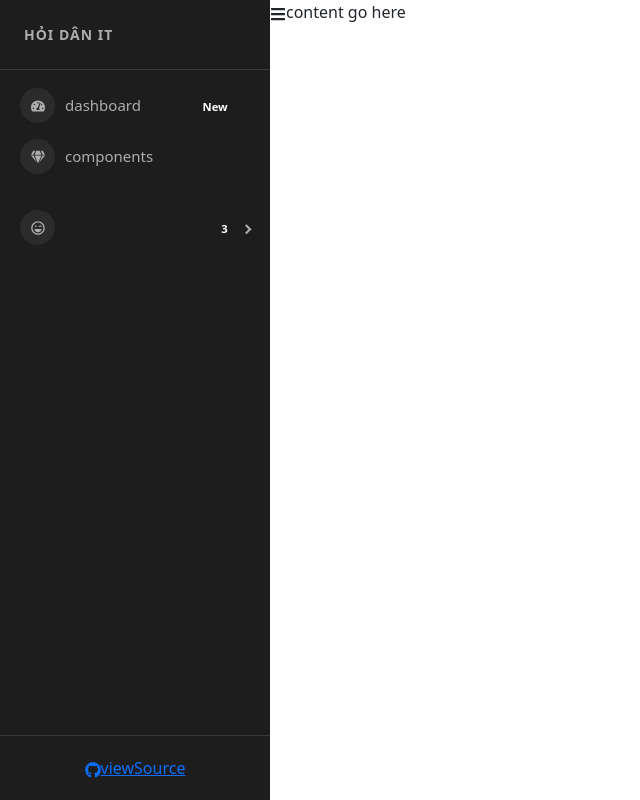
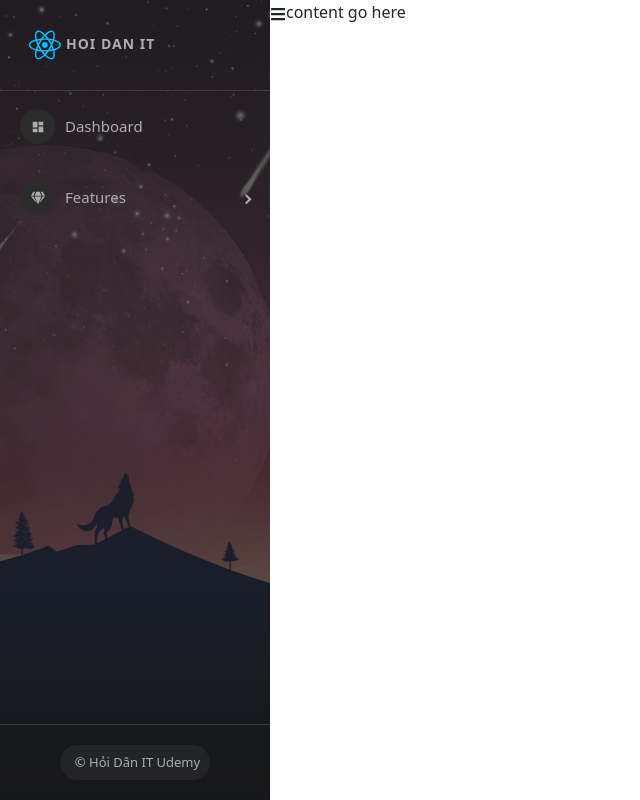
Before and after one commit to VuNQ9/test-demo-react, a React (Create React App) app: page /admins in a window 1280 px wide. Shown: the whole page, without its empty margins (0-640 px from the left). Built offline with nearby package versions, Linux system fonts and the light colour scheme.

Commit message:
video 55

```diff
--- a/package.json
+++ b/package.json
@@ -6,6 +6,7 @@
     "@testing-library/jest-dom": "5.16.4",
     "@testing-library/react": "13.3.0",
     "@testing-library/user-event": "13.5.0",
+    "axios": "0.27.2",
     "bootstrap": "5.2.0",
     "install": "0.13.0",
     "npm": "8.19.2",
@@ -13,10 +14,12 @@
     "react-bootstrap": "2.4.0",
     "react-dom": "18.2.0",
     "react-icons": "4.4.0",
+    "react-paginate": "8.1.3",
     "react-pro-sidebar": "0.7.1",
     "react-redux": "8.0.1",
     "react-router-dom": "6.3.0",
     "react-scripts": "5.0.1",
+    "react-toastify": "9.0.7",
     "redux": "4.2.0",
     "redux-devtools-extension": "2.13.9",
     "redux-thunk": "2.4.1",
--- a/src/components/Admin/SideBar.js
+++ b/src/components/Admin/SideBar.js
@@ -1,4 +1,3 @@
-
 import 'react-pro-sidebar/dist/css/styles.css';
 import {
     ProSidebar,
@@ -9,14 +8,23 @@
     SidebarFooter,
     SidebarContent,
 } from 'react-pro-sidebar';
+
 import { FaTachometerAlt, FaGem, FaList, FaGithub, FaRegLaughWink, FaHeart } from 'react-icons/fa';
-import sidebarBg from "../../assets/bg2.jpg";
+import sidebarBg from '../../assets/bg2.jpg';
+
+
+import { DiReact } from "react-icons/di";
+import { MdDashboard } from "react-icons/md";
+
+import './SideBar.scss';
+
+
 const SideBar = (props) => {
     const { image, collapsed, toggled, handleToggleSidebar } = props;
     return (
         <>
             <ProSidebar
-                image={image ? sidebarBg : false}
+                image={sidebarBg}
                 collapsed={collapsed}
                 toggled={toggled}
                 breakPoint="md"
@@ -35,29 +43,29 @@
                             whiteSpace: 'nowrap',
                         }}
                     >
-                        Hỏi dân IT
+                        <DiReact size={'3em'} color={"00bfff"} />
+                        <span >Hoi Dan IT</span>
                     </div>
                 </SidebarHeader>
 
                 <SidebarContent>
                     <Menu iconShape="circle">
                         <MenuItem
-                            icon={<FaTachometerAlt />}
-                            suffix={<span className="badge red">New</span>}
+                            icon={<MdDashboard />}
                         >
-                            dashboard
+                            Dashboard
                         </MenuItem>
-                        <MenuItem icon={<FaGem />}> components</MenuItem>
                     </Menu>
                     <Menu iconShape="circle">
                         <SubMenu
-                            suffix={<span className="badge yellow">3</span>}
-                            icon={<FaRegLaughWink />}
+                            icon={<FaGem />}
+                            title="Features"
                         >
-                            <MenuItem> 1</MenuItem>
-                            <MenuItem> 2</MenuItem>
-                            <MenuItem> 3</MenuItem>
+                            <MenuItem> Quản lý Users</MenuItem>
+                            <MenuItem > Quản lý Bài Quiz</MenuItem>
+                            <MenuItem> Quản lý Câu Hỏi</MenuItem>
                         </SubMenu>
+
                     </Menu>
                 </SidebarContent>
 
@@ -69,14 +77,13 @@
                         }}
                     >
                         <a
-                            href="https://github.com/azouaoui-med/react-pro-sidebar"
+                            href="https://haryphamdev.github.io/hoidanit-udemy/"
                             target="_blank"
                             className="sidebar-btn"
                             rel="noopener noreferrer"
                         >
-                            <FaGithub />
                             <span style={{ whiteSpace: 'nowrap', textOverflow: 'ellipsis', overflow: 'hidden' }}>
-                                viewSource
+                                &#169; Hỏi Dân IT Udemy
                             </span>
                         </a>
                     </div>
--- /dev/null
+++ b/src/components/Admin/SideBar.scss
@@ -0,0 +1,29 @@
+
+.sidebar-btn-wrapper {
+    display: flex;
+    align-items: center;
+    justify-content: center;
+    .sidebar-btn {
+      transition: width 0.3s;
+      width: 150px;
+      padding: 1px 5px;
+      border-radius: 40px;
+      background: rgba(255, 255, 255, 0.05);
+      color: #adadad;
+      text-decoration: none;
+      margin: 0 auto;
+      height: 35px;
+      display: flex;
+      align-items: center;
+      justify-content: center;
+      text-overflow: ellipsis;
+      overflow: hidden;
+      span {
+        margin-left: 5px;
+        font-size: 13px;
+      }
+      &:hover {
+        color:#dee2ec;;
+      }
+    }
+  }
```
Also changed, not shown: 1 other file (tests, documents, lock files or other folders).
